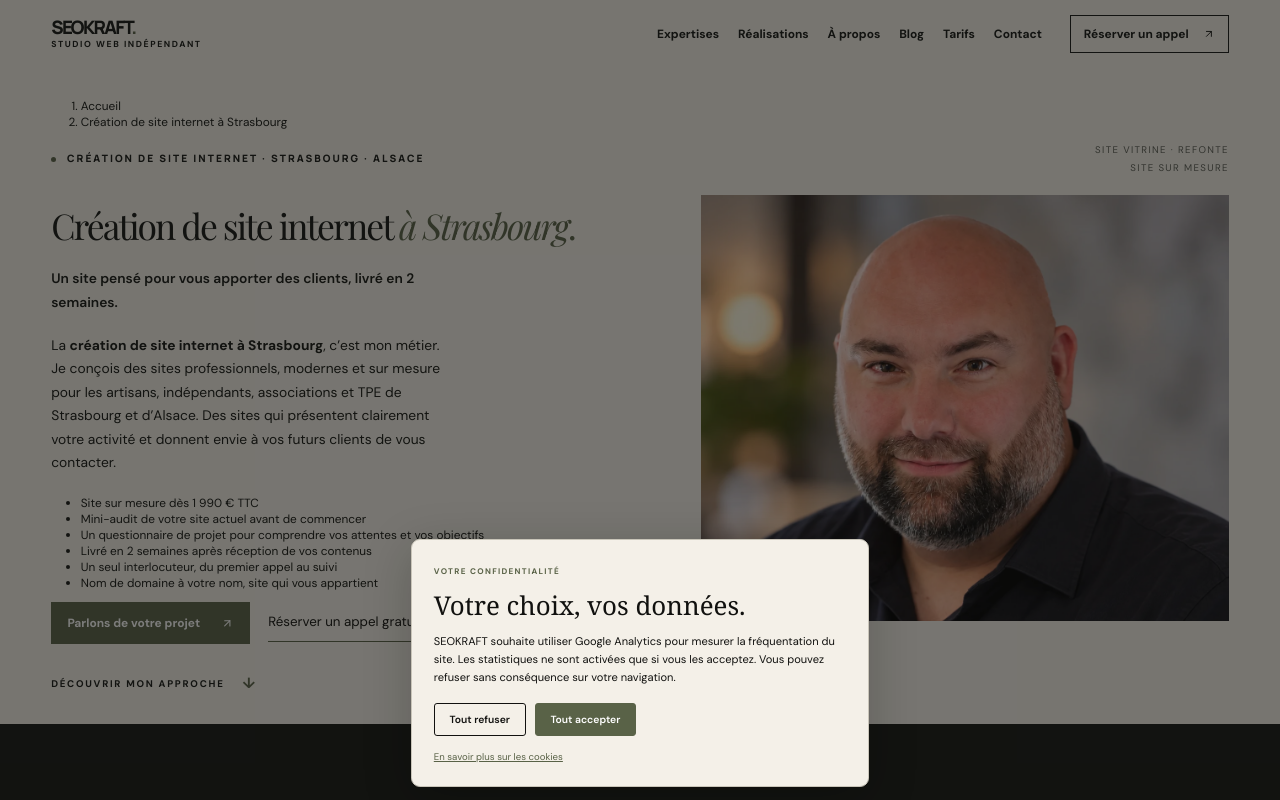
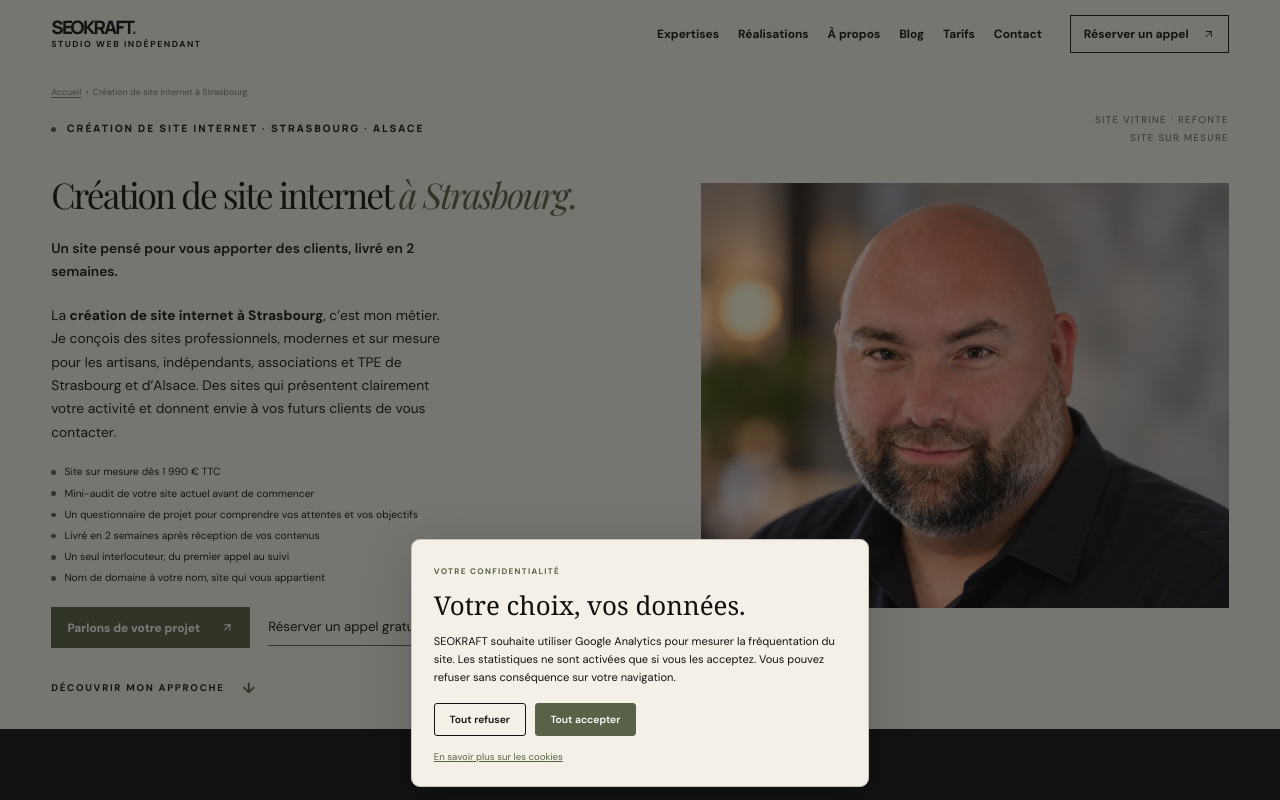
Before and after one commit to marcmasterbet/seokraft-v4, a Next.js app: page /creation-site-internet/strasbourg in a window 1280 px wide. Shown: the top 800 px of the page. Built offline with nearby package versions, Linux system fonts and the light colour scheme.

Commit message:
Add files via upload

```diff
--- a/app/globals.css
+++ b/app/globals.css
@@ -793,3 +793,38 @@ html:has(.vc-page){zoom:1}
 .vc-sent{background:#eef0e6;padding:18px;border-left:3px solid var(--olive);font-size:15px}
 .vc-foot{text-align:center;margin-top:36px}
 .vc-foot a{display:inline-flex;align-items:center;gap:6px;font-size:13px;font-weight:700;color:var(--olive)}
+
+/* Page « Création de site internet à Strasbourg » — version SEO (novembre 2026) */
+.cs-breadcrumb{margin:0 0 18px;font-size:12px;color:var(--muted)}
+.cs-breadcrumb ol{list-style:none;display:flex;flex-wrap:wrap;gap:6px;margin:0;padding:0}
+.cs-breadcrumb li+li::before{content:'›';margin-right:6px;color:var(--olive)}
+.cs-breadcrumb a{text-decoration:underline;text-underline-offset:3px}
+.cs-facts{list-style:none;padding:0;margin:0 0 28px;display:grid;gap:7px;max-width:520px}
+.cs-facts li{position:relative;padding-left:18px;font-size:14px;line-height:1.55}
+.cs-facts li::before{content:'';position:absolute;left:0;top:8px;width:6px;height:6px;border-radius:50%;background:var(--olive)}
+.cs-type{padding:26px 0;border-bottom:1px solid #b9b9ad;display:grid;gap:10px}
+.cs-type:first-child{border-top:1px solid #b9b9ad}
+.cs-type h3{margin:0;font:400 clamp(20px,2vw,27px)/1.25 'Playfair Display',Georgia,serif;letter-spacing:-.02em}
+.cs-type p{margin:0;font-size:14px;line-height:1.75;color:#55574f}
+.cs-type a{display:inline-flex;align-items:center;gap:7px;font-size:12px;font-weight:700;border-bottom:1px solid var(--olive);padding-bottom:4px;justify-self:start}
+.cs-prices h2{font-size:clamp(38px,4.6vw,64px);line-height:1.15;letter-spacing:-.05em;margin:18px 0 18px}
+.cs-prices>p{max-width:560px;font-size:14px;line-height:1.8;color:#55574f}
+.cs-table-wrap{overflow-x:auto;margin:30px 0 0;border-top:1px solid #c7c8bc}
+.cs-table{width:100%;border-collapse:collapse;min-width:560px;font-size:14px}
+.cs-table th,.cs-table td{text-align:left;padding:16px 18px 16px 0;border-bottom:1px solid #c7c8bc;vertical-align:top;line-height:1.5}
+.cs-table thead th{font-size:10px;font-weight:800;letter-spacing:.14em;text-transform:uppercase;color:var(--olive)}
+.cs-table tbody th{font-weight:700}
+.cs-table td:nth-child(2){font-family:'Playfair Display',Georgia,serif;font-size:17px;white-space:nowrap}
+.cs-steps-section{background:#e8e5dc;padding:110px clamp(24px,7vw,130px)}
+.cs-steps-section h2{font-size:clamp(38px,4.6vw,64px);line-height:1.15;letter-spacing:-.05em;margin:18px 0 40px}
+.cs-steps{list-style:none;counter-reset:cs;padding:0;margin:0 0 36px;display:grid;grid-template-columns:repeat(5,1fr);gap:28px}
+.cs-steps li{counter-increment:cs;border-top:1px solid #aeb0a4;padding-top:20px}
+.cs-steps li::before{content:counter(cs);display:block;font:italic 400 30px/1 'Playfair Display',Georgia,serif;color:var(--olive);margin-bottom:14px}
+.cs-steps h3{margin:0 0 8px;font-size:15px;font-weight:700;line-height:1.35}
+.cs-steps p{margin:0;font-size:13px;line-height:1.75;color:#55574f}
+.cs-closing{margin:0;padding:70px clamp(24px,7vw,130px) 0;background:var(--ivory);font:clamp(22px,2.4vw,32px)/1.35 'Playfair Display',Georgia,serif;letter-spacing:-.02em;max-width:1100px}
+.cs-closing strong{font-weight:400;font-style:italic;color:var(--olive)}
+@media(max-width:1100px){.cs-steps{grid-template-columns:repeat(2,1fr)}}
+@media(max-width:650px){.cs-steps{grid-template-columns:1fr}.cs-steps-section{padding:80px 24px}.cs-table td:nth-child(2){white-space:normal}}
+.expertise-lines>.cs-type{grid-template-columns:1fr!important;align-items:start;gap:10px}
+.expertise-lines>.cs-type>*{grid-column:1!important;grid-row:auto!important}
```
